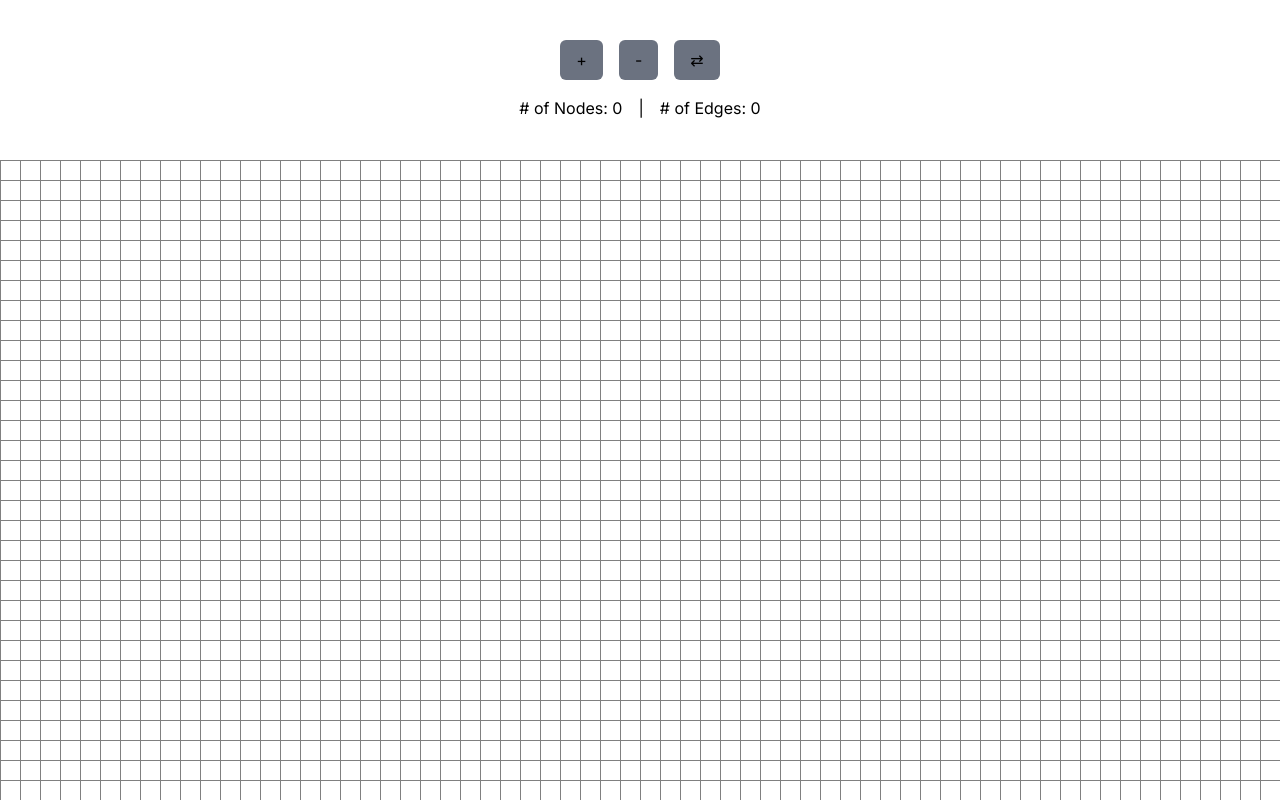
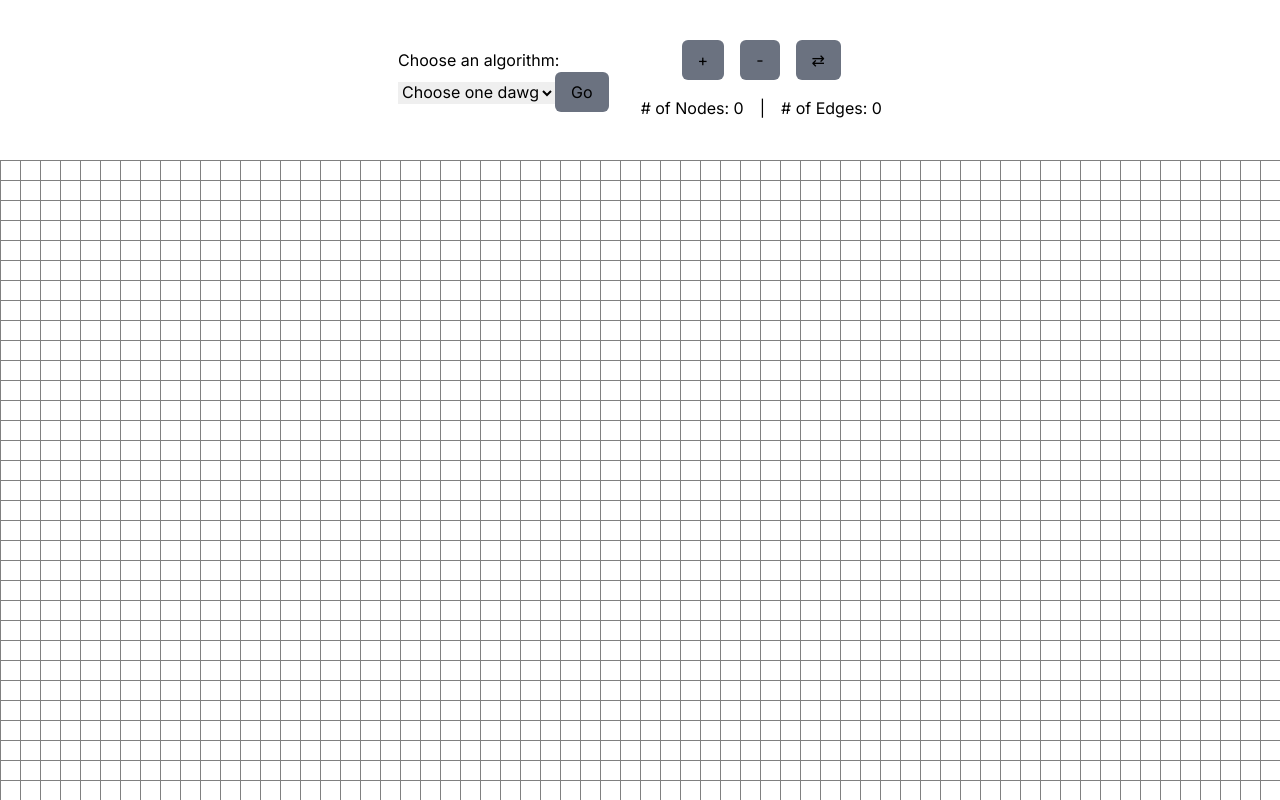
Before and after one commit to 0men1/Algorithm-Visualizer, a Next.js app: page / in a window 1280 px wide. Built offline with nearby package versions, Linux system fonts and the light colour scheme.

Commit message:
did algos

```diff
--- a/src/app/components/Edge.tsx
+++ b/src/app/components/Edge.tsx
@@ -1,14 +1,16 @@
 function Edge(props: {x1: any, x2: any, y1: any, y2: any}) {
 
+
+
     return(
-        <div >
+        <div>
             <svg id="Edge" style={{
                 position:"absolute",
                 height: "100%",
                 width: "100%",
                 zIndex: '-1'
             }}>
-                <line x1={props.x1} x2={props.x2} y1={props.y1} y2={props.y2} stroke="black" strokeWidth={"4"}/>
+                <line  x1={props.x1} x2={props.x2} y1={props.y1} y2={props.y2} stroke="black" strokeWidth={"4"}/>
             </svg>
         </div>
     )
--- a/src/app/components/Node.tsx
+++ b/src/app/components/Node.tsx
@@ -1,7 +1,7 @@
 import {useState} from "react";
 
 
-export default function Node(props: {DataValue: any}) {
+export default function Node(props: {color: string, DataValue: any}) {
 
 
 
@@ -9,7 +9,7 @@ export default function Node(props: {DataValue: any}) {
     return (
         <div
             id={props.DataValue}
-            className="w-20 h-20 absolute flex items-center justify-center overflow-hidden bg-blue-50 rounded-full border-2 border-black hover:border-4 hover:border-gray-500"
+            className={`bg-${props.color}-300 w-20 h-20 absolute flex items-center justify-center overflow-hidden bg-blue-50 rounded-full border-2 border-black hover:border-4 hover:border-gray-500`}
 
         >{props.DataValue}</div>
     )
--- a/src/app/page.tsx
+++ b/src/app/page.tsx
@@ -6,17 +6,30 @@ import Graph from "@/scripts/Graph"
 import GraphNode from "@/scripts/GraphNode";
 import React, {useState, useEffect} from "react";
 import Draggable from 'react-draggable'
+import getRandNodePosition from '@/utility/utility'
+import graphNode from "@/scripts/GraphNode";
+
 
 export default function Home() {
+
+    // FOR NODE MANIPULATION
     const [nodeCount, setNodeCount] = useState(0);
     const [edgeCount, setEdgeCount] = useState(0);
     const [myGraph, setMyGraph] = useState(new Graph()); // Store the graph in the state
     const [nodePosition, setNodePosition] = useState<{[index: string]: {x: number, y: number}}>({});
     const [instructionText, setInstructionText] = useState("");
 
-    // FOR EDGE ADDITION
-    const [edgeMode, setEdgeMode] = useState(false);
-    const [selectedNodes, setSelectedNodes] = useState<any[]>([]);
+
+    // FOR ALGORITHMS
+    const [DFS_, setDFS] = useState(false);
+    const [BFS_, setBFS] = useState(false);
+    const [Dijkstra_, setDijkstra] = useState(false);
+    const [visited, setVisited] = useState<boolean[]>(new Array(myGraph.numNodes).fill(false))
+    const algorithms = ["BFS", "DFS", "Dijkstra"]
+
+
+    /* FOR EDGE MANIPULATION */const [edgeMode, setEdgeMode] = useState(false);const [selectedNodes, setSelectedNodes] = useState<any[]>([]);
+
 
     /**
      * Adds nodes to myGraph which is created as a state above. First maps every node from the old graph to new graph and then adds the new node.
@@ -30,6 +43,43 @@ export default function Home() {
         setMyGraph(myGraph); // Update the state with the new graph
         setNodeCount(nodeCount + 1); // Increment the node count
     }
+
+
+    async function DFS(start: graphNode, visited: boolean[]) {
+
+        const newVisited = [...visited];
+        newVisited[start.data] = true;
+
+        setVisited(newVisited)
+
+        await new Promise(resolve => setTimeout(resolve, 1000))
+
+        for (const vertex of myGraph.graph[start.data].neighbors) {
+            if (!newVisited[vertex.data]) {
+                await DFS(vertex, newVisited);
+            }
+        }
+    }
+
+    /*
+    ALLOW USER TO CHOOSE START NODE
+     */
+
+
+    function handleAlgo(event: any) {
+        event.preventDefault();
+
+        if (event.target.value == "DFS") {
+            DFS(myGraph.graph[0], visited).then(r => {
+                console.log("RESET ARRAY")
+                setVisited(new Array(myGraph.numNodes).fill(false))
+            })
+        }
+    }
+
+    useEffect(() => {
+        console.log(visited)
+    }, [visited]);
 
 
     /**
@@ -61,19 +111,6 @@ export default function Home() {
         }))
     }
 
-
-    /**
-     * Get a random x,y coordinates scaled off of the size of the window
-     */
-    function getRandNodePosition() {
-        const maxWidth = window.innerWidth - 150;
-        const maxHeight = window.innerHeight - 400;
-        const x = Math.random() * maxWidth;
-        const y = Math.random() * maxHeight;
-        return {x,y}
-    }
-
-
     /**
      * Given 2 values of nodes (The dataValue inside the node) Find the positions of the nodes and connect them with an edge
      * @param node1
@@ -84,7 +121,7 @@ export default function Home() {
             ||  (myGraph.graph[node1] == null || myGraph.graph[node2] == null)) {
             return;
         }
-        return <Edge key={`${node1}-${node2}`} x1={nodePosition[node1]?.x+40} x2={nodePosition[node2]?.x+40} y1={nodePosition[node1]?.y+40} y2={nodePosition[node2]?.y+40}/>
+        return <Edge key={`${node1}${node2}`} x1={nodePosition[node1]?.x+40} x2={nodePosition[node2]?.x+40} y1={nodePosition[node1]?.y+40} y2={nodePosition[node2]?.y+40}/>
     }
 
 
@@ -96,6 +133,9 @@ export default function Home() {
     }
 
 
+
+
+
     /**
      * Every time a node is selected while edgeMode is true, it will be stored inside selectedNodes. Once selectedNodes has 2 nodes inside of it, it will add an edge connecting them.
      * @param nodeID
@@ -103,7 +143,6 @@ export default function Home() {
     function selectNode(nodeID: any) {
         if (edgeMode) {
             let newSelection: any = [...selectedNodes, nodeID]
-
             setInstructionText("Edge Mode Activated: Please select two nodes to connect.");
 
             // Once two nodes are selected by user
@@ -114,7 +153,6 @@ export default function Home() {
                     setSelectedNodes(newSelection);
                     return;
                 }
-
                 createEdge(newSelection[0], newSelection[1])
 
                 newSelection = [];
@@ -153,6 +191,24 @@ export default function Home() {
                 </div>
             }
             {<div className={`toolbar bg-white p-10 flex gap-8 items-center justify-center`}>
+
+                {
+                    <div className="flex-col justify-center items-center ">
+                        <form className={"flex-col"} onSubmit={handleAlgo}>
+                            <h4>Choose an algorithm:</h4>
+                            <select name="Algos" onChange={handleAlgo} id={"Algos"}>
+                                <option>Choose one dawg</option>
+                                {algorithms.map((algos) => {
+                                    return (
+                                        <option value={algos} key={algos}>{algos}</option>
+                                    )
+                                })}
+                            </select>
+                            <button type={"submit"} className={"px-4 py-2 bg-gray-500 rounded-md"}>Go</button>
+                        </form>
+                    </div>
+                }
+
                 <div className="managing-nodes flex flex-col gap-4 items-center justify-center">
                     <div className="flex flex-row gap-4">
                         <button onClick={handleAddingNodes} className="px-4 py-2 bg-gray-500 rounded-md">+</button>
@@ -182,7 +238,7 @@ export default function Home() {
                             <div onClick={() => {
                                 if (edgeMode) selectNode(key.data)
                             }}>
-                                <Node DataValue={key.data}/>
+                                <Node color={visited[key.data] ? "red": "green"} DataValue={key.data}/>
                             </div>
                         </Draggable>
                     )
@@ -206,7 +262,16 @@ export default function Home() {
 
 //TODO:
 /**
- * 1. When deleting a node the edges stay printed, and it causes an error because the node is removed but the edges are still drawn so the data is messed up
- * 2. Issues with the edge count. It draws 2 edges per 1 connection
- * 3. Figure out how to do unit/integration testing.
+ * Implement DFS algorithm
+ *
+ * Make a separate component for each algorithm? How would I change the state of each node though?
+ *
+ * Make component (Call it DFS)
+ * Pass in the graph.
+ * In those components have their used data structures (queues, stacks, array) whatever
+ * Wait 2 sec every time a node is referenced and it make it a nice color
+ * When an algorithm starts, change the colors of all nodes to
+ * yellow (not visited)
+ * green (visited)
+ * red (failed to visit)
  */
--- a/src/scripts/Graph.ts
+++ b/src/scripts/Graph.ts
@@ -1,5 +1,5 @@
 import GraphNode from "./GraphNode"
-
+import setVisited from "../app/page"
 
 class Graph {
 	public graph: GraphNode[]; // Map of vertices and edges
@@ -41,7 +41,6 @@ class Graph {
 
 	public removeNode() {
 		const removed_node = this.graph.pop()
-
 		if (removed_node?.neighbors.size != undefined && removed_node.neighbors.size > 0) {
 			this.numEdges = this.numEdges - removed_node?.neighbors.size;
 
@@ -50,12 +49,11 @@ class Graph {
 			})
 			removed_node?.neighbors.clear()
 		}
-
 		this.numNodes--;
-
 		return removed_node
 	}
 
 
+
 }
 export default Graph
--- a/src/utility/utility.ts
+++ b/src/utility/utility.ts
@@ -1,22 +1,13 @@
 
 
 
-export function getEdgePositions(node1: string, node2: string) {
-
-    let node1Pos = document.getElementById(node1)?.getBoundingClientRect()
-    let node2Pos = document.getElementById(node2)?.getBoundingClientRect()
-
-    if (node1Pos == undefined && node2Pos == undefined) {
-        return {}
-    }
-    return {x1: node1Pos?.x, y1: node1Pos?.y, x2: node2Pos?.x, y2: node2Pos?.y}
-}
-
-export function getRandNodePosition() {
+/**
+ * Get a random x,y coordinates scaled off of the size of the window
+ */
+export default function getRandNodePosition() {
     const maxWidth = window.innerWidth - 150;
     const maxHeight = window.innerHeight - 400;
     const x = Math.random() * maxWidth;
     const y = Math.random() * maxHeight;
-
     return {x,y}
 }
```
